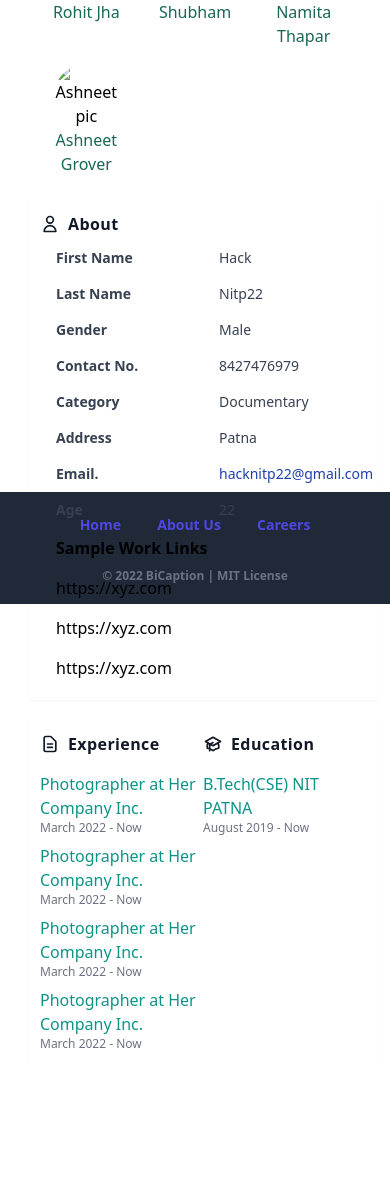
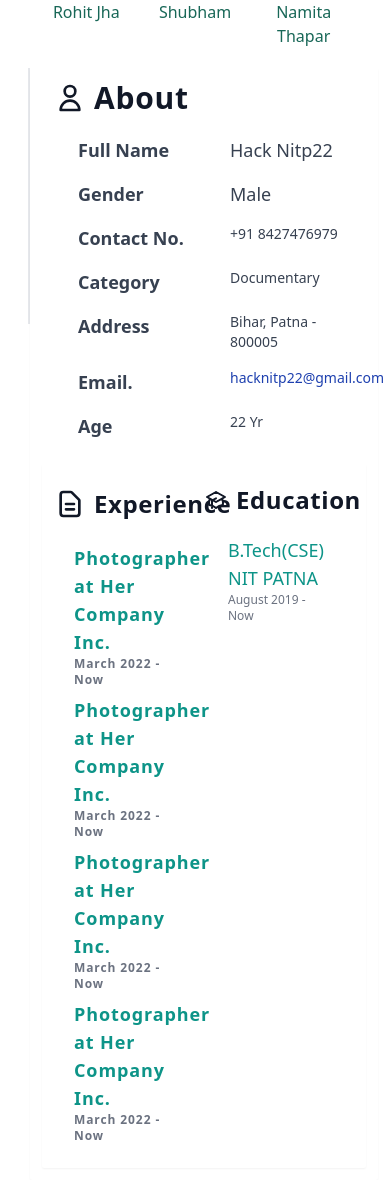
Before and after one commit to akrhythm20/biCaption, a Django app: page /profile in a window 390 px wide. Shown: the part 709-1889 px from the top of the page. Before the commit the page ends 1757 px from the top, so only its background shows below. Run offline with Django 4.2, Linux system fonts and the light colour scheme; a user stored in the database is signed in; data comes from the database, SQL or seed files in the repository; both versions use the stored data as it was after the commit; some libraries are stand-ins or nearby versions.

Commit message:
profile page styling

```diff
--- a/PhotoHub/Hub/urls.py
+++ b/PhotoHub/Hub/urls.py
@@ -12,4 +12,5 @@
     path('logout', views.logoutUser, name='logout'),
     path('checkout', views.checkout, name="checkout"),
     path('allfromCat/<str:cat>', views.allfromCat, name="allfromCat"),
+    path('appointment/<str:pk>', views.appointment, name='appointment')
 ]
--- a/PhotoHub/Hub/views.py
+++ b/PhotoHub/Hub/views.py
@@ -90,7 +90,7 @@
     if request.user.groups.all()[0].name == 'Photographer':
         ph = Photographer.objects.get(photographer_id=request.user.id)
         context={
-                'fname': ph.fname, 'lname':ph.lname, 'gender':ph.gender, 'phone':ph.phone, 'city':ph.city,
+                'fname': ph.fname, 'lname':ph.lname, 'gender':ph.gender, 'phone':ph.phone, 'state':ph.state, 'city':ph.city, 'pin':ph.pincode,
                 'email':ph.email, 'age':ph.age, 'category':ph.category, 'role':'Photographer', 'image':ph.image, 'status':ph.status
         }
 
@@ -225,3 +225,17 @@
     context['catph'] = catph
     context['category'] = cat
     return render(request, 'allfromCat.html', context)
+
+
+def appointment(request, pk):
+    context = {}
+    if request.user.is_authenticated:
+        if request.user.groups.all()[0].name == 'Photographer':
+            ph = Photographer.objects.get(photographer_id=request.user.id)
+            context['image'] = ph.image
+        else :
+            cst = Customer.objects.get(customer_id=request.user.id)
+            context['image'] = cst.image
+    ph = Photographer.objects.get(photographer_id=pk)
+    context['id'] = ph.photographer_id
+    return render(request, 'appointment.html', context)
--- a/PhotoHub/templates/appointment.html
+++ b/PhotoHub/templates/appointment.html
@@ -23,7 +23,7 @@
         <div class="flex space-x-4">
           <!-- logo -->
           <div>
-            <a href="#" class="flex items-center py-5 px-2 text-white hover:text-gray-900">
+            <a href="/" class="flex items-center py-5 px-2 text-white hover:text-gray-900">
               <svg class="h-6 w-6 mr-1 text-blue-400" xmlns="http://www.w3.org/2000/svg" fill="none" viewBox="0 0 24 24" stroke="currentColor">
                 <path stroke-linecap="round" stroke-linejoin="round" stroke-width="2" d="M12 19l9 2-9-18-9 18 9-2zm0 0v-8" />
               </svg>
--- a/PhotoHub/templates/checkout.html
+++ b/PhotoHub/templates/checkout.html
@@ -119,8 +119,8 @@
         Experience</span>
       <br />
       <div class="mx-auto">
-        <button style="background-color: rgb(15, 219, 8);" class="bg-red-600 ml-3 mt-3 px-6 py-3 rounded-lg">Book
-          Now</button>
+        <a href="/appointment/{{55}}"><button style="background-color: rgb(15, 219, 8);" class="bg-red-600 ml-3 mt-3 px-6 py-3 rounded-lg">Book
+          Now</button></a>
         <button style="background-color: rgb(6, 65, 173);"
           class="hover:bg-black-200 ml-1 mt-3 px-6 mr-3 py-3 rounded-lg">Checkout</button>
       </div>
--- a/PhotoHub/templates/profile.html
+++ b/PhotoHub/templates/profile.html
@@ -150,7 +150,7 @@
 
 
       <div class="container mx-auto my-5 p-5">
-        <div class="md:flex no-wrap md:-mx-2">
+        <div class="divide-x-2 md:flex no-wrap md:-mx-2">
           <!-- Left Side -->
           <div class="w-full md:w-3/12 md:mx-2">
             <!-- Profile Card -->
@@ -249,29 +249,21 @@
                   />
                   <a href="#" class="text-main-color">Namita Thapar</a>
                 </div>
-                <div class="text-center my-2">
-                  <img
-                    class="h-16 w-16 rounded-full mx-auto"
-                    src=""
-                    alt="Ashneet pic"
-                  />
-                  <a href="#" class="text-main-color">Ashneet Grover</a>
-                </div>
               </div>
             </div>
             <!-- End of friends card -->
           </div>
           <!-- Right Side -->
-          <div class="w-full md:w-9/12 mx-2 h-64">
+          <div class=" w-full md:w-9/12 mx-2 h-64">
             <!-- Profile tab -->
             <!-- About Section -->
-            <div class="bg-white p-3 shadow-sm rounded-sm">
+            <div class=" bg-white p-3 shadow-sm rounded-sm">
               <div
-                class="flex items-center space-x-2 font-semibold text-gray-900 leading-8"
+                class="pb-3 flex items-center space-x-2 font-semibold text-gray-900 leading-8"
               >
                 <span clas="text-green-500">
                   <svg
-                    class="h-5"
+                    class="h-8 ml-3"
                     xmlns="http://www.w3.org/2000/svg"
                     fill="none"
                     viewBox="0 0 24 24"
@@ -285,40 +277,36 @@
                     />
                   </svg>
                 </span>
-                <span class="tracking-wide">About</span>
+                <span class="text-3xl tracking-wide">About</span>
               </div>
-              <div class="text-gray-700">
+              <div class="pl-5 text-gray-700">
                 <div class="grid md:grid-cols-2 text-sm">
                   <div class="grid grid-cols-2">
-                    <div class="px-4 py-2 font-semibold">First Name</div>
-                    <div class="px-4 py-2">{{fname}}</div>
-                  </div>
-                  <div class="grid grid-cols-2">
-                    <div class="px-4 py-2 font-semibold">Last Name</div>
-                    <div class="px-4 py-2">{{lname}}</div>
+                    <div class="px-4 py-2 font-semibold text-lg">Full Name</div>
+                    <div class="text-lg px-4 py-2">{{fname}} {{lname}}</div>
                   </div>
                   {% if role == 'Photographer' %}
                     <div class="grid grid-cols-2">
-                      <div class="px-4 py-2 font-semibold">Gender</div>
-                      <div class="px-4 py-2">{{gender}}</div>
+                      <div class="px-4 py-2 font-semibold text-lg">Gender</div>
+                      <div class="text-lg px-4 py-2">{{gender}}</div>
                     </div>
                   {% endif %}
                   <div class="grid grid-cols-2">
-                    <div class="px-4 py-2 font-semibold">Contact No.</div>
-                    <div class="px-4 py-2">{{phone}}</div>
+                    <div class="px-4 py-2 font-semibold text-lg">Contact No.</div>
+                    <div class="px-4 py-2">+91 {{phone}}</div>
                   </div>
                   {% if role == 'Photographer' %}
                     <div class="grid grid-cols-2">
-                      <div class="px-4 py-2 font-semibold">Category</div>
+                      <div class="px-4 py-2 font-semibold text-lg">Category</div>
                       <div class="px-4 py-2">{{category}}</div>
                     </div>
                   {% endif %}
                   <div class="grid grid-cols-2">
-                    <div class="px-4 py-2 font-semibold">Address</div>
-                    <div class="px-4 py-2">{{city}}</div>
+                    <div class="px-4 py-2 font-semibold text-lg">Address</div>
+                    <div class="px-4 py-2">{{state}}, {{city}} - {{pin}}</div>
                   </div>
                   <div class="grid grid-cols-2">
-                    <div class="px-4 py-2 font-semibold">Email.</div>
+                    <div class="px-4 py-2 font-semibold text-lg">Email.</div>
                     <div class="px-4 py-2">
                       <a class="text-blue-800" href="{{email}}"
                         >{{email}}</a
@@ -327,31 +315,31 @@
                   </div>
                   {% if role == 'Photographer'%}
                     <div class="grid grid-cols-2">
-                      <div class="px-4 py-2 font-semibold">Age</div>
-                      <div class="px-4 py-2">{{age}}</div>
+                      <div class="px-4 py-2 font-semibold text-lg">Age</div>
+                      <div class="px-4 py-2">{{age}} Yr</div>
                     </div>
                   {% endif %}
                 </div>
               </div>
-              <div class="px-4 py-2 font-semibold">Sample Work Links</div>
+              <!-- <div class="px-4 py-2 font-semibold text-lg">Sample Work Links</div>
                     <div class="px-4 py-2">https://xyz.com</div>
                     <div class="px-4 py-2">https://xyz.com</div>
                     <div class="px-4 py-2">https://xyz.com</div>
-            </div>
+            </div> -->
             <!-- End of about section -->
 
             <div class="my-4"></div>
 
             <!-- Experience and education -->
-            <div class="bg-white p-3 shadow-sm rounded-sm">
+            <div class="lg:mt-16 bg-white p-3 shadow-sm rounded-sm">
               <div class="grid grid-cols-2">
-                <div>
+                <div class="">
                   <div
-                    class="flex items-center space-x-2 font-semibold text-gray-900 leading-8 mb-3"
+                    class="pt-3 flex items-center space-x-2 font-semibold text-gray-900 leading-8 mb-3"
                   >
                     <span clas="text-green-500">
                       <svg
-                        class="h-5"
+                        class="h-8"
                         xmlns="http://www.w3.org/2000/svg"
                         fill="none"
                         viewBox="0 0 24 24"
@@ -365,11 +353,11 @@
                         />
                       </svg>
                     </span>
-                    <span class="tracking-wide">Experience</span>
+                    <span class="text-2xl tracking-wide">Experience</span>
                   </div>
-                  <ul class="list-inside space-y-2">
+                  <ul class="tracking-wider py-3 px-5 font-semibold text-lg list-inside space-y-2">
                     <li>
-                      <div class="text-teal-600">Photographer at Her Company Inc.</div>
+                      <div class=" text-teal-600">Photographer at Her Company Inc.</div>
                       <div class="text-gray-500 text-xs">March 2022 - Now</div>
                     </li>
                     <li>
@@ -392,7 +380,7 @@
                   >
                     <span clas="text-green-500">
                       <svg
-                        class="h-5"
+                        class="h-8 pt-2 lg:pt-1"
                         xmlns="http://www.w3.org/2000/svg"
                         fill="none"
                         viewBox="0 0 24 24"
@@ -411,12 +399,12 @@
                         />
                       </svg>
                     </span>
-                    <span class="tracking-wide">Education</span>
+                    <span class="text-2xl pt-2 lg:pt-1 tracking-wide">Education</span>
                   </div>
-                  <ul class="list-inside space-y-2">
+                  <ul class="py-2 px-6 list-inside space-y-2">
 
                     <li>
-                      <div class="text-teal-600">B.Tech(CSE) NIT PATNA </div>
+                      <div class="text-lg text-teal-600">B.Tech(CSE) NIT PATNA </div>
                       <div class="text-gray-500 text-xs">August 2019 - Now</div>
                     </li>
                   </ul>
@@ -431,22 +419,5 @@
     </div>
 
 
-    <footer class="bg-gray-800 px-5 sm:px-10 md:px-20 py-5">
-      <div class="flex flex-col items-center lg:flex-row-reverse justify-between">
-        <div class="">
-          <a class="mx-4 text-sm font-bold text-indigo-600 hover:text-indigo-800" href="#">Home</a>
-          <a class="mx-4 text-sm font-bold text-indigo-600 hover:text-indigo-800" href="#">About Us</a>
-          <a class="mx-4 text-sm font-bold text-indigo-600 hover:text-indigo-800" href="#">Careers</a>
-          <!-- <a href="#">About Us</a> -->
-          <!-- <a href="#">Careers</a> -->
-        </div>
-        <div class="mt-4">
-          <img src="" class="w-32">
-        </div>
-        <div class="mt-4 text-xs font-bold text-gray-500">
-          &copy; 2022 BiCaption | MIT License
-        </div>
-      </div>
-    </footer>
-  </body>
+
 </html>
```
Also changed, not shown: PhotoHub/db.sqlite3.
